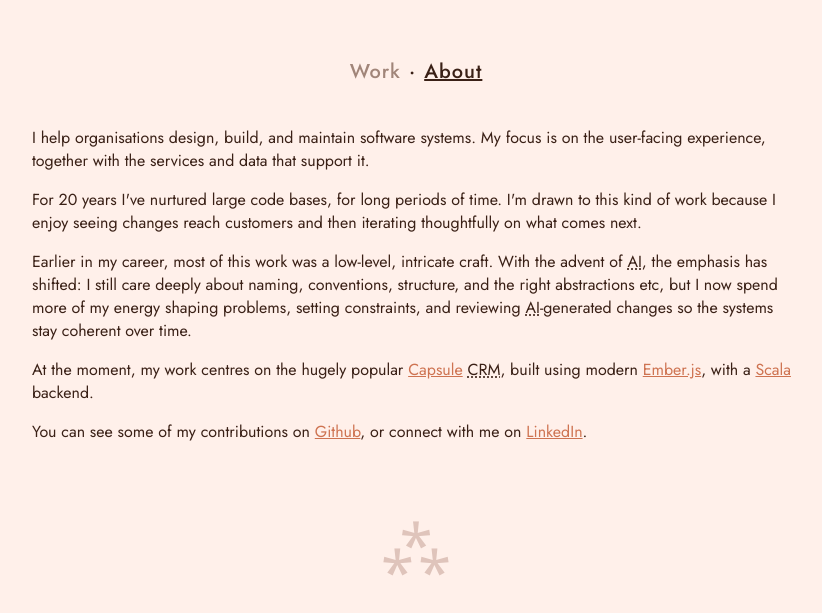
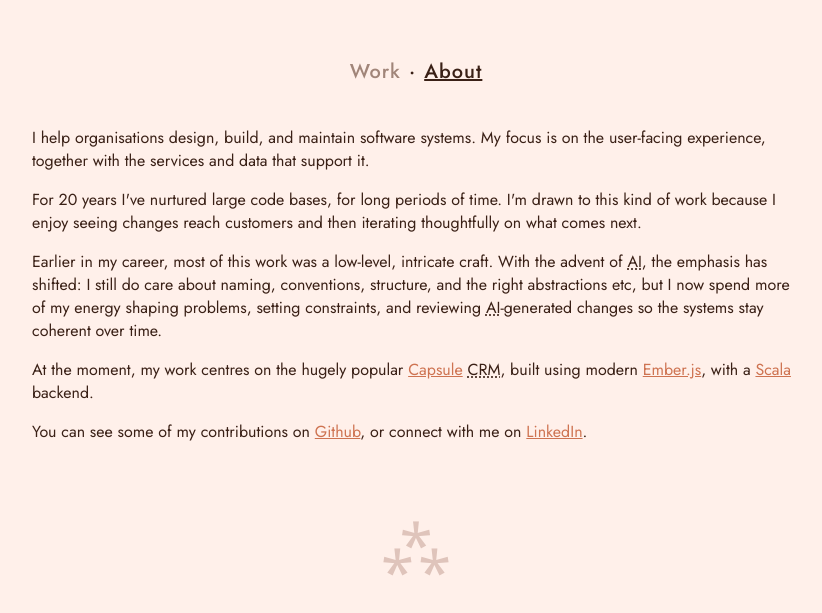
Before and after one commit to amk221/andrewkirwin.co.uk, a website built with Vite: page index.html in a window 1280 px wide. Both pictures are taken after a click on the link "About". Shown: the part 208-821 px from the top of the page, without its empty margins (224-1046 px from the left). Built offline with nearby package versions, Linux system fonts and the light colour scheme.

```diff
--- a/index.html
+++ b/index.html
@@ -322,7 +322,7 @@
         Earlier in my career, most of this work was a low-level, intricate craft. With the advent of <abbr
           title="Artificial Intelligence">AI</abbr>, the emphasis
         has
-        shifted: I still care deeply about naming, conventions, structure, and the right abstractions etc, but I now
+        shifted: I still do care about naming, conventions, structure, and the right abstractions etc, but I now
         spend more of my energy shaping problems, setting constraints, and reviewing <abbr
           title="Artificial Intelligence">AI</abbr>-generated changes so the
         systems stay coherent over time.
```
